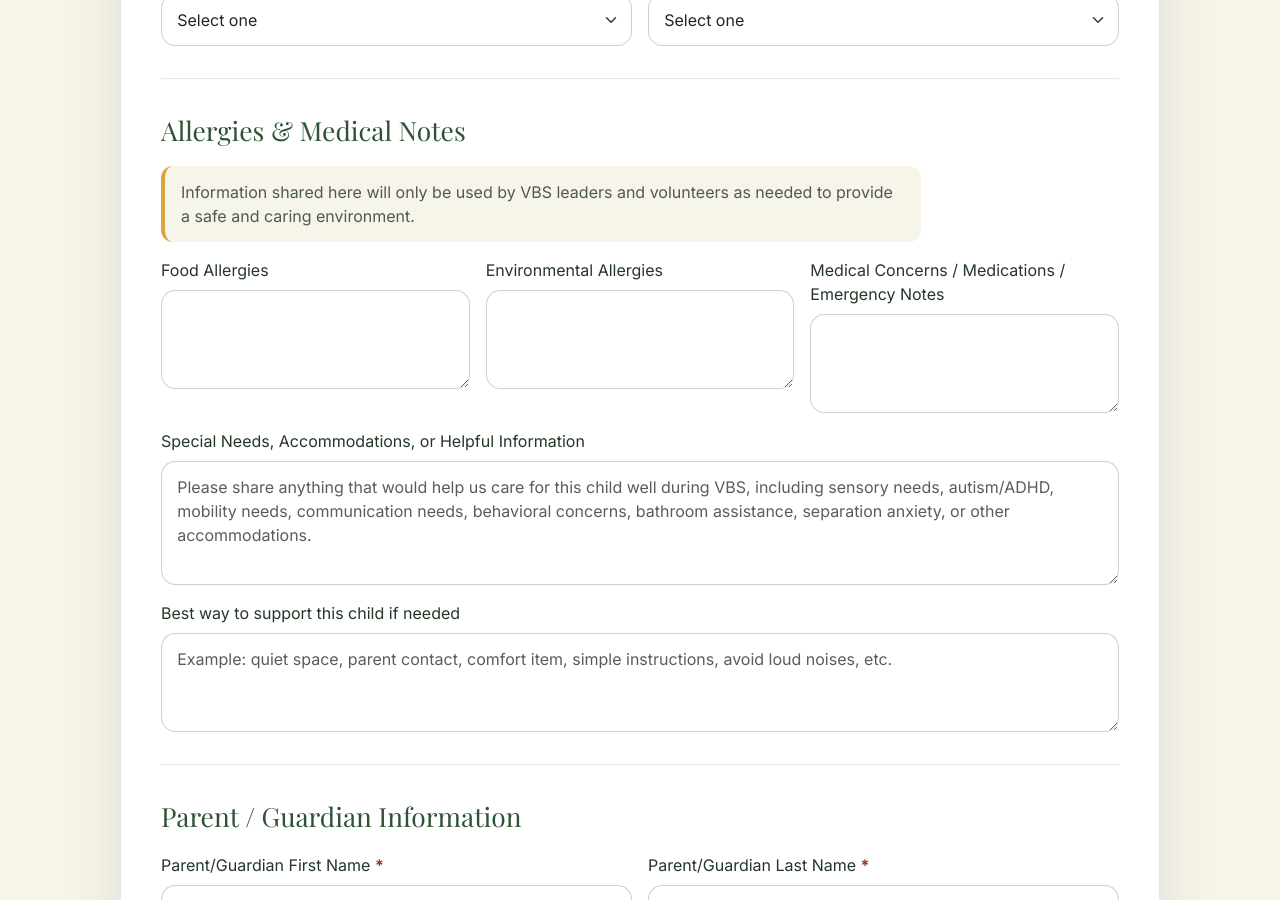
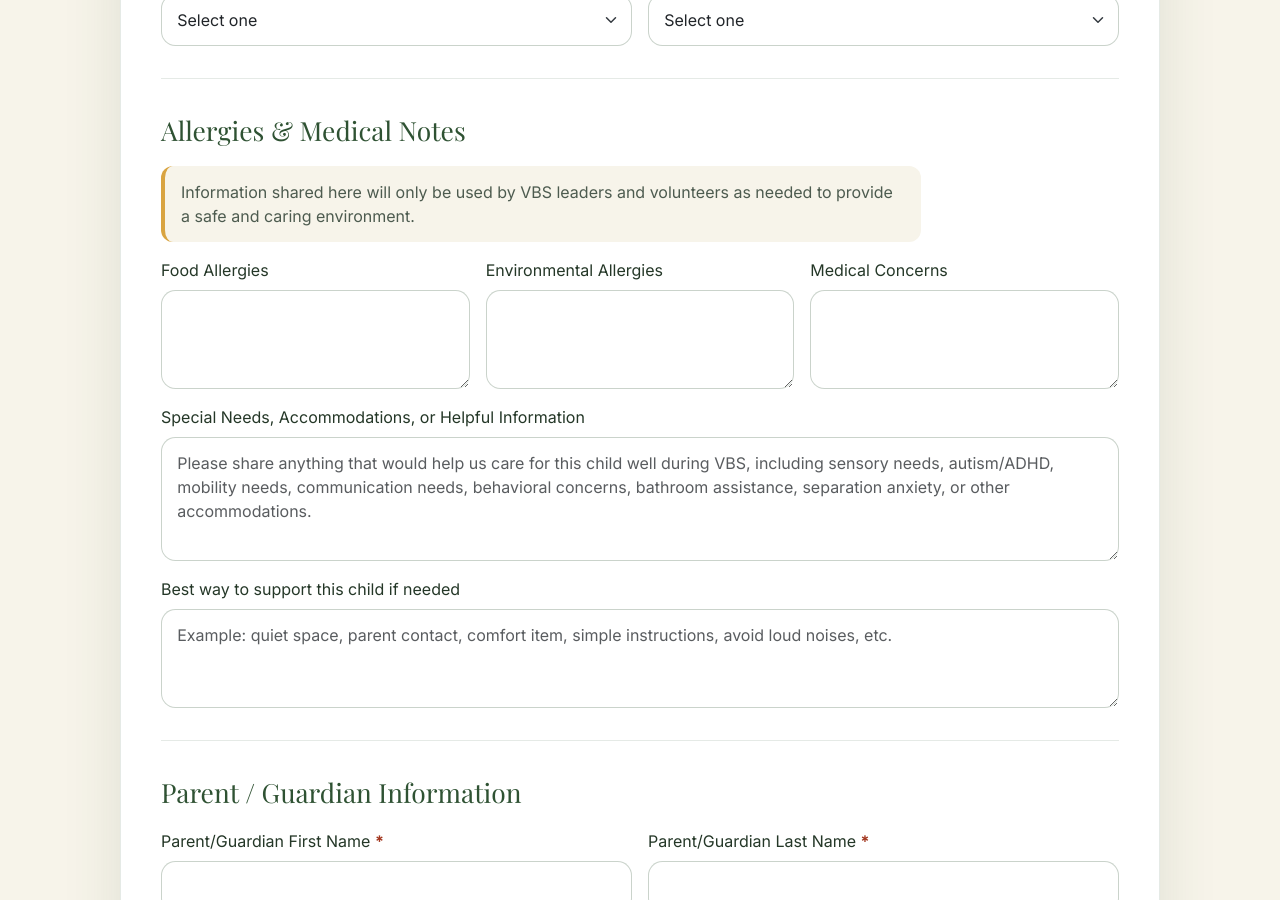
Before and after one commit to cedargrovechristian/cedargrovechristian.github.io, a Jekyll site: the page built from vbs-registration.html, in a window 1280 px wide and 900 px high, scrolled down 2041 px. Built offline with Jekyll 4.4.1, drawn with Linux system fonts in a browser that asks for light colours.

Commit message:
Update vbs-registration.html

```diff
--- a/vbs-registration.html
+++ b/vbs-registration.html
@@ -118,7 +118,7 @@ scripts:
                 <textarea class="form-control" id="environmentalAllergies" name="environmentalAllergies" rows="3"></textarea>
               </div>
               <div class="col-md-4">
-                <label for="medicalConcerns" class="form-label">Medical Concerns / Medications / Emergency Notes</label>
+                <label for="medicalConcerns" class="form-label">Medical Concerns</label>
                 <textarea class="form-control" id="medicalConcerns" name="medicalConcerns" rows="3"></textarea>
               </div>
               <div class="col-md-12">
```
